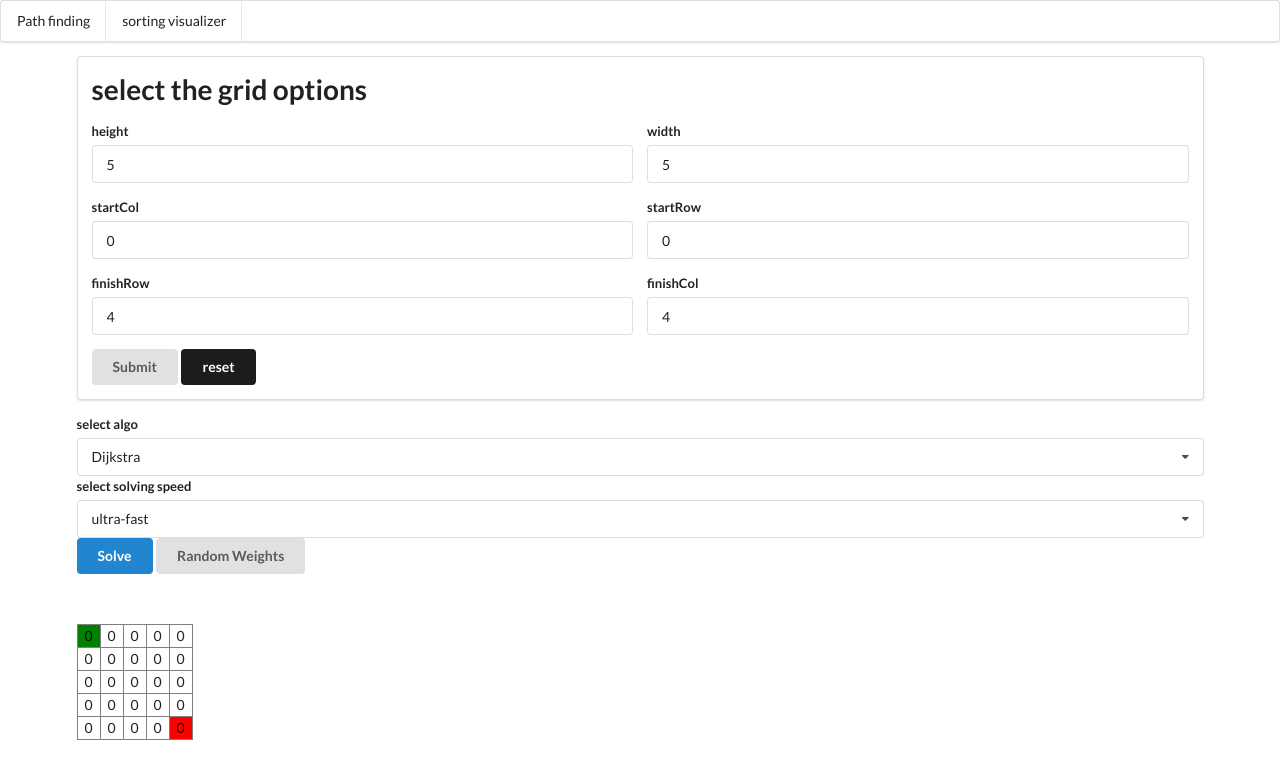
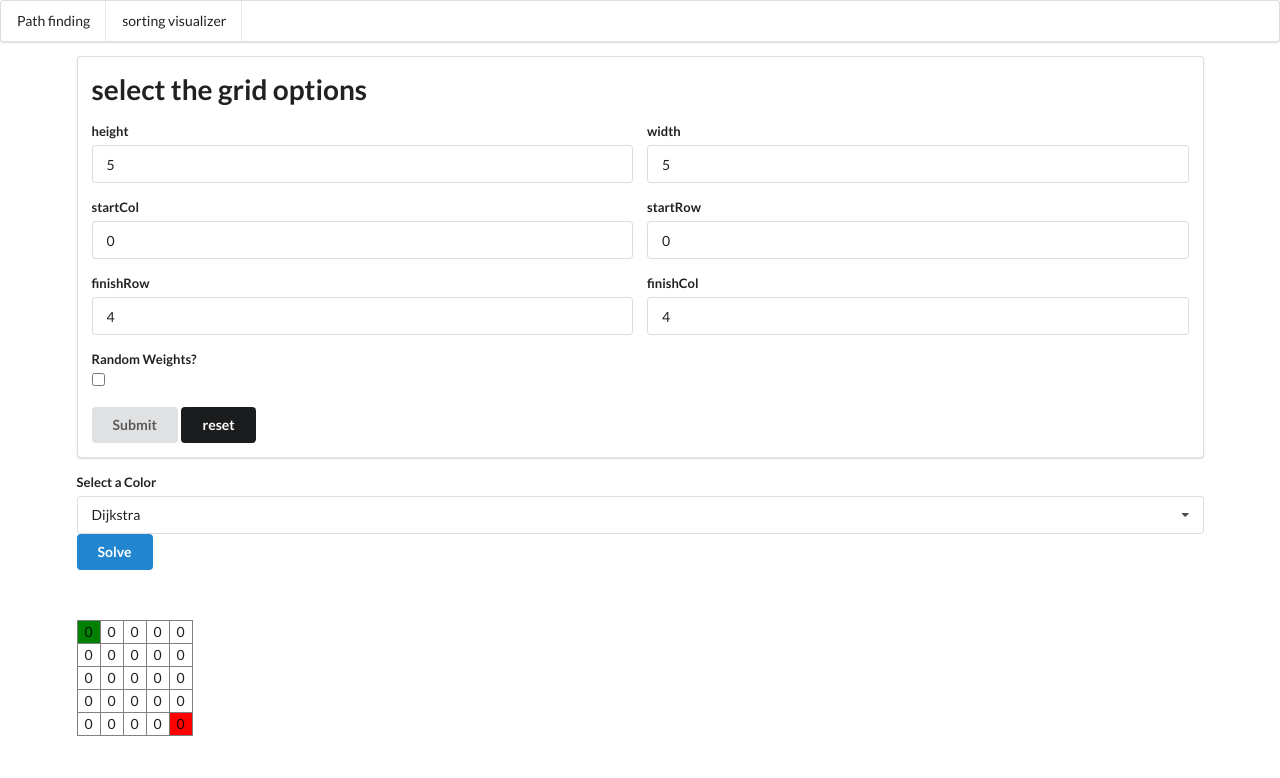
Before and after one commit to nirchetrit/AlgoVisualizer, a React (Create React App) app: page / in a window 1280 px wide. Shown: the top 778 px of the page. Built offline with nearby package versions, Linux system fonts and the light colour scheme.

Commit message:
random weights now working

```diff
--- a/package.json
+++ b/package.json
@@ -32,5 +32,8 @@
       "last 1 firefox version",
       "last 1 safari version"
     ]
+  },
+  "devDependencies": {
+    "prettier": "2.2.0"
   }
 }
--- a/src/components/dropDown/DropDown.js
+++ b/src/components/dropDown/DropDown.js
@@ -1,12 +1,13 @@
 import React, { useState, useEffect, useRef } from "react";
 
-const DropDown = ({ label, options, selected, onSelectedChange }) => {
+const Dropdown = ({ options, selected, onSelectedChange }) => {
   const [open, setOpen] = useState(false);
   const ref = useRef();
+
   useEffect(() => {
     const onBodyClick = (event) => {
-            if (ref.current.contains(event.target)) {
-                return null;
+      if (ref.current && ref.current.contains(event.target)) {
+        return;
       }
       setOpen(false);
     };
@@ -20,6 +21,7 @@ const DropDown = ({ label, options, selected, onSelectedChange }) => {
     if (option.value === selected.value) {
       return null;
     }
+
     return (
       <div
         key={option.value}
@@ -30,10 +32,11 @@ const DropDown = ({ label, options, selected, onSelectedChange }) => {
       </div>
     );
   });
+
   return (
     <div ref={ref} className="ui form">
-            <div className="field ">
-                <label className="label">{label}</label>
+      <div className="field">
+        <label className="label">Select a Color</label>
         <div
           onClick={() => setOpen(!open)}
           className={`ui selection dropdown ${open ? "visible active" : ""}`}
@@ -48,4 +51,5 @@ const DropDown = ({ label, options, selected, onSelectedChange }) => {
     </div>
   );
 };
-export default DropDown;
+
+export default Dropdown;
--- a/src/components/pathFinding/GridOptions.js
+++ b/src/components/pathFinding/GridOptions.js
@@ -1,50 +1,106 @@
-import React from 'react';
-import { useForm } from 'react-hook-form';
+import React from "react";
+import { useForm } from "react-hook-form";
 
-
-export default function GridOptions({ header, height, width, startCol, startRow, finishRow, finishCol, onSubmit, onReset }) {
+export default function GridOptions({
+  header,
+  height,
+  width,
+  startCol,
+  startRow,
+  finishRow,
+  finishCol,
+  onSubmit,
+  onReset,
+  randomWights,
+}) {
   const { register, handleSubmit, errors, reset, watch } = useForm();
   const Reset = () => {
     reset();
     onReset();
-    }
+  };
   return (
     <form onSubmit={handleSubmit(onSubmit)} className="ui form segment">
       <h1>{header}</h1>
-            <div className='two fields'>
-                <div className='field'>
+      <div className="two fields">
+        <div className="field">
           <label>height</label>
-                    <input type="number" defaultValue={height} placeholder="height" name="height" ref={register({ required: true })} />
+          <input
+            type="number"
+            defaultValue={height}
+            placeholder="height"
+            name="height"
+            ref={register({ required: true })}
+          />
         </div>
-                <div className='field'>
+        <div className="field">
           <label>width</label>
-                    <input type="number" defaultValue={width} placeholder="width" name="width" ref={register({ required: true })} />
+          <input
+            type="number"
+            defaultValue={width}
+            placeholder="width"
+            name="width"
+            ref={register({ required: true })}
+          />
         </div>
       </div>
-            <div className='two fields'>
-                <div className='field'>
+      <div className="two fields">
+        <div className="field">
           <label>startCol</label>
-                    <input type="number" defaultValue={startCol} placeholder="startCol" name="startCol" ref={register({ required: true })} />
+          <input
+            type="number"
+            defaultValue={startCol}
+            placeholder="startCol"
+            name="startCol"
+            ref={register({ required: true })}
+          />
         </div>
-                <div className='field'>
+        <div className="field">
           <label>startRow</label>
-                    <input type="number" defaultValue={startRow} placeholder="startRow" name="startRow" ref={register({ required: true })} />
+          <input
+            type="number"
+            defaultValue={startRow}
+            placeholder="startRow"
+            name="startRow"
+            ref={register({ required: true })}
+          />
         </div>
       </div>
-            <div className='two fields'>
-                <div className={errors.finishRow ? 'field error' : 'field'} >
+      <div className="two fields">
+        <div className={errors.finishRow ? "field error" : "field"}>
           <label>finishRow</label>
-                    <input type="number" defaultValue={finishRow} placeholder="finishRow" name="finishRow" ref={register({ required: true, max: watch("height") - 1, min: 0 })} />
+          <input
+            type="number"
+            defaultValue={finishRow}
+            placeholder="finishRow"
+            name="finishRow"
+            ref={register({ required: true, max: watch("height") - 1, min: 0 })}
+          />
         </div>
-                <div className={errors.finishCol ? 'field error' : 'field'}>
+        <div className={errors.finishCol ? "field error" : "field"}>
           <label>finishCol</label>
-                    <input type="number" defaultValue={finishCol} placeholder="finishCol" name="finishCol" ref={register({ required: true, max: watch("width") - 1, min: 0 })} />
+          <input
+            type="number"
+            defaultValue={finishCol}
+            placeholder="finishCol"
+            name="finishCol"
+            ref={register({ required: true, max: watch("width") - 1, min: 0 })}
+          />
         </div>
+      </div>
+      <div className="field">
+        <label>Random Weights?</label>
+        <input
+          defaultValue={randomWights}
+          type="checkbox"
+          name="randomWeights"
+          ref={register}
+        />
       </div>
 
       <input type="submit" className="ui submit button" />
-            <button className="ui submit secondary button" onClick={() => Reset()}>reset</button>
+      <button className="ui submit secondary button" onClick={() => Reset()}>
+        reset
+      </button>
     </form>
-
   );
 }
--- a/src/components/pathFinding/PathFinding.js
+++ b/src/components/pathFinding/PathFinding.js
@@ -1,12 +1,13 @@
-import React, { useState, useEffect, useRef } from 'react'
-import Table from '../table/Table'
-import GridOptions from './GridOptions'
-import { generateNodes } from '../../gridFuncs'
-import DropDown from '../dropDown/DropDown';
-import dijkstra from '../../algorithms/pathFinding/dijkstra'
-import aStar from '../../algorithms/pathFinding/aStar'
+import React, { useState, useEffect, useRef, useReducer } from "react";
+import Table from "../table/Table";
+import GridOptions from "./GridOptions";
+import { generateNodes } from "../../gridFuncs";
+import DropDown from "../dropDown/DropDown";
+import dijkstra from "../../algorithms/pathFinding/dijkstra";
+import aStar from "../../algorithms/pathFinding/aStar";
+import { timeOut } from "../util/util";
 
-
+const useForceRerender = () => useReducer((state) => !state, false)[1];
 
 ////Statics
 const deafultConfig = {
@@ -16,7 +17,7 @@ const deafultConfig = {
   startCol: 0,
   finishRow: 4,
   finishCol: 4,
-    SOLVERSPEED: 0.5,
+  randomWeights: false,
 };
 const algoOptions = [
   { label: "Dijkstra", value: "dijkstra" },
@@ -24,11 +25,10 @@ const algoOptions = [
   { label: "BFS", value: "bfs" },
 ];
 const solverSpeedOptions = [
-    { label: 'ultra-fast', value: 0.1 },
-    { label: 'fast', value: 1 },
-    { label: 'slow', value: 100 }
-]
-
+  { label: "fast", value: 0.01 },
+  { label: "normal", value: 0.5 },
+  { label: "slow", value: 1 },
+];
 
 /////////// Component
 const PathFinding = () => {
@@ -36,9 +36,11 @@ const PathFinding = () => {
   const [algoSelected, setAlgoSelected] = useState(algoOptions[0]);
   const [nodes, setNodes] = useState([]);
   const [config, setConfig] = useState(deafultConfig);
+  const [selectedSolvingSpeed, setSelectedSolvingSpeed] = useState(
+    solverSpeedOptions[0]
+  );
   const solverSpeed = useRef(solverSpeedOptions[0]);
   /////////////////----states----///////////////////
-
 
   const resetGrid = () => {
     setConfig(deafultConfig);
@@ -56,7 +58,6 @@ const PathFinding = () => {
         });
       })
     );
-
   };
   //componentDidMount
   useEffect(() => {
@@ -64,20 +65,16 @@ const PathFinding = () => {
   }, []);
 
   useEffect(() => {
-        setNodes(generateNodes(config))
-    }, [config])
-
-
+    setNodes(generateNodes(config));
+  }, [config]);
 
   const colorVisitedNodes = async (visitedNodesByOrder, prev) => {
     for (let i = 0; i < visitedNodesByOrder.length; i++) {
-            console.log(solverSpeed.current.value);
-
-            await new Promise((r) => setTimeout(r, solverSpeed.current.value));
+      await timeOut(solverSpeed.current.value);
       editNode({ ...visitedNodesByOrder[i], isVisited: true });
     }
     for (let i = 0; i < visitedNodesByOrder.length; i++) {
-            await new Promise((r) => setTimeout(r, solverSpeed.current.value));
+      await timeOut(solverSpeed.current.value);
       let node = visitedNodesByOrder[i];
       if (prev.includes(node)) {
         editNode({ ...node, isSolution: true });
@@ -123,35 +120,35 @@ const PathFinding = () => {
     let path = getSolutionPath(prev, nodes[config.finishRow][config.finishCol]);
     colorVisitedNodes(visitedNodesByOrder, path); //time
   };
-    const addRandomWeights = () => {
-        let nodesWithRandomWeights = [...nodes];
-        nodesWithRandomWeights.forEach(row => {
-            row.forEach(node => {
-                node.weight = Math.floor(Math.random() * 100)
-            })
-        })
-        setNodes(nodesWithRandomWeights)
-    }
 
   return (
     <div className="pathfinding">
       <GridOptions
         onSubmit={setConfig}
         onReset={resetGrid}
-                header={'select the grid options'}
+        header={"select the grid options"}
         height={config.height}
         width={config.width}
         startRow={config.startRow}
         startCol={config.startCol}
         finishCol={config.finishCol}
         finishRow={config.finishRow}
+        randomWeights={config.randomWeights}
       ></GridOptions>
-            <DropDown label={"select algo"} options={algoOptions} selected={algoSelected} onSelectedChange={setAlgoSelected}></DropDown>
-            <DropDown label={"select solving speed"} options={solverSpeedOptions} selected={solverSpeed.current} onSelectedChange={v => { solverSpeed.current = v }}></DropDown>
-            <button className='ui button primary' onClick={onSolveButtonClick} >Solve</button>
-            <button className='ui button' onClick={addRandomWeights}>Random Weights</button>
+      <DropDown
+        label={"select algo"}
+        options={algoOptions}
+        selected={algoSelected}
+        onSelectedChange={setAlgoSelected}
+      ></DropDown>
+      {/* TODO FIX - because its not a state - when selecting a solving speed its not rendering */}
+      {/* <DropDown label={"select solving speed"} options={solverSpeedOptions} selected={selectedSolvingSpeed} onSelectedChange={setSelectedSolvingSpeed}></DropDown> */}
+      <button className="ui button primary" onClick={onSolveButtonClick}>
+        Solve
+      </button>
+
       <Table rows={nodes} onNodeClick={toggleWall}></Table>
     </div>
   );
-}
-export default PathFinding
+};
+export default PathFinding;
--- a/src/components/util/util.js
+++ b/src/components/util/util.js
@@ -36,4 +36,4 @@ const getNeighbours = (node, grid) => {
 
   return neighbours;
 };
-export { removeFromArray, getNeighbours, swapElemsByIndex, timeOut }
+export { removeFromArray, getNeighbours, swapElemsByIndex, timeOut };
--- a/src/gridFuncs.js
+++ b/src/gridFuncs.js
@@ -3,7 +3,9 @@ const generateNodes = (config) => {
   for (let row = 0; row < config.height; row++) {
     let currentRow = [];
     for (let col = 0; col < config.width; col++) {
-            ///read on clousre
+      const weightForNode = config.randomWeights
+        ? Math.floor(Math.random() * 10)
+        : 0;
       const currentNode = {
         index: row * config.width + col,
         row,
@@ -17,7 +19,7 @@ const generateNodes = (config) => {
         isVisited: false,
         isWall: false,
         isSolution: false,
-                weight: 0,
+        weight: weightForNode,
       };
       currentRow.push(currentNode);
     }
@@ -25,7 +27,6 @@ const generateNodes = (config) => {
   }
   return nodes;
 };
-
 
 const getNeighbours = (node, grid) => {
   const neighbours = [];
```
Also changed, not shown: 2 other files (tests, documents, lock files or other folders). Lines whose indentation alone changed are shown as unchanged.
